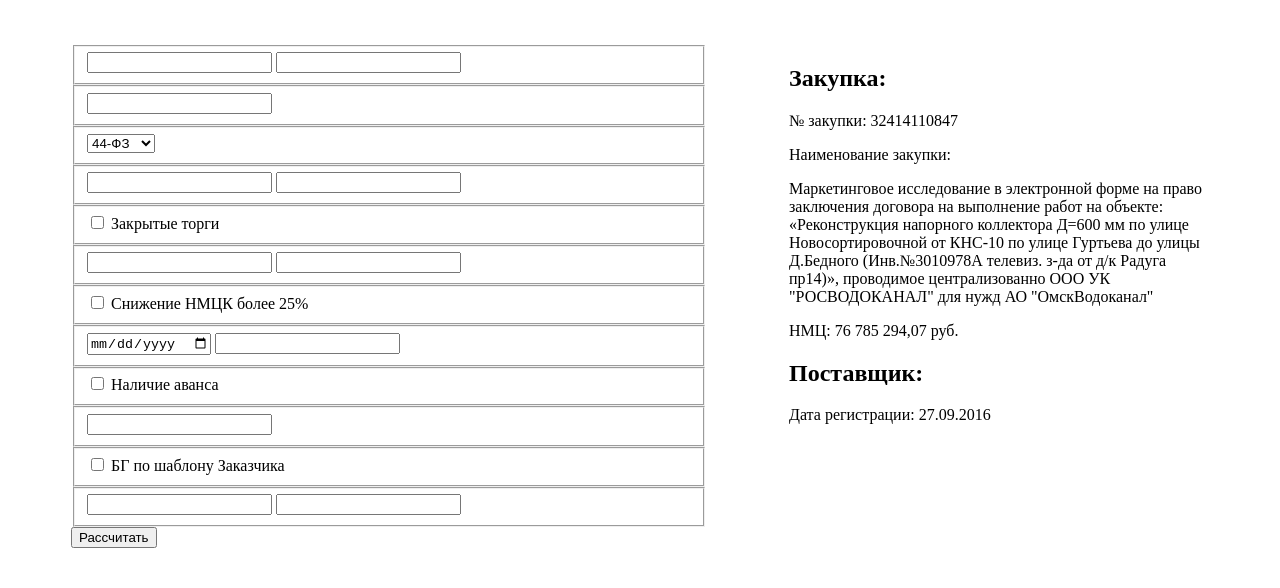
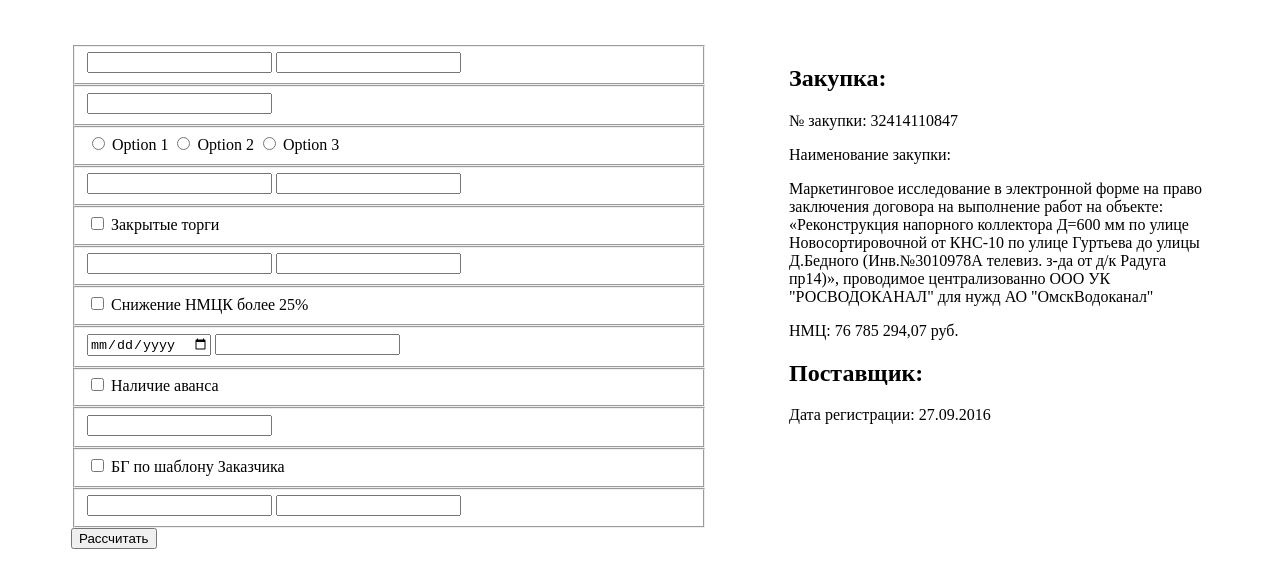
Before and after one commit to timu-ryan/form-layout, a plain HTML site: page index.html in a window 1280 px wide. Shown: the part 124-712 px from the top of the page. Drawn offline with Linux system fonts and the light colour scheme.

Commit message:
radio input fixed

```diff
--- a/index.html
+++ b/index.html
@@ -1,5 +1,5 @@
 <!DOCTYPE html>
-<html lang="en">
+<html lang="ru">
 <head>
   <meta charset="UTF-8">
   <meta name="viewport" content="width=device-width, initial-scale=1.0">
@@ -18,12 +18,11 @@
         <input type="text" id="name" name="name"/>
       </fieldset>
       <fieldset>
-        <select>
-          <option>44-ФЗ</option>
-          <option>223-ФЗ</option>
-          <option>615 ПП</option>
-          <option>КБГ</option>
-        </select>
+        <div class="option-container">
+          <label><input type="radio" name="option" value="1"> Option 1</label>
+          <label><input type="radio" name="option" value="2"> Option 2</label>
+          <label><input type="radio" name="option" value="3"> Option 3</label>
+        </div>
       </fieldset>
       <fieldset>
         <input type="number" id="notification" name="notification"/>
```
